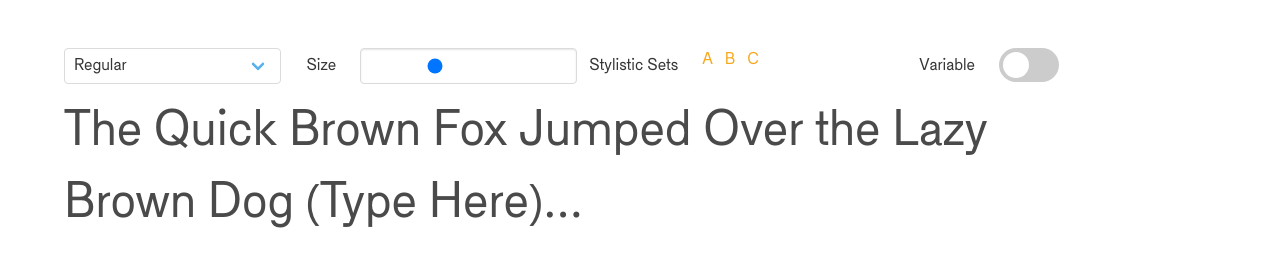
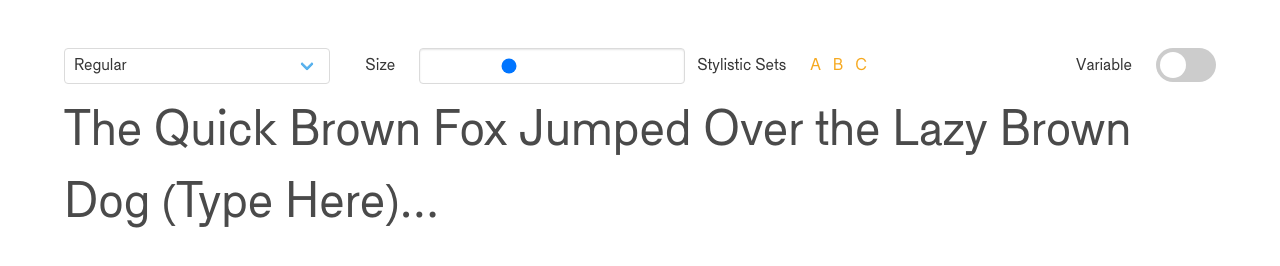
Before and after one commit to Metajake/variable-font, a plain HTML site: page index.pug in a window 1280 px wide. Drawn offline with nearby package versions, Linux system fonts and the light colour scheme; files that its build step writes are made by us from their sources.

Commit message:
Stylistic sets vertical centering. Variable toggle: has-flex-grow-unset

```diff
--- a/index.pug
+++ b/index.pug
@@ -35,15 +35,15 @@ html(lang="en")
                     label.label Stylistic&nbsp;Sets
                   .field-body
                     .field.is-grouped
-                      .control
+                      .control.is-flex.has-align-center
                         a A
-                      .control
+                      .control.is-flex.has-align-center
                         a B
-                      .control
+                      .control.is-flex.has-align-center
                         a C
                   .field-label.is-normal
                     label.label Variable
-                  .field-body
+                  .field-body.has-flex-grow-unset
                     .field
                       label.switch
                         input(type="checkbox")
--- a/static/css/base.styl
+++ b/static/css/base.styl
@@ -78,7 +78,12 @@ form *
 
 #text-area
   background-color:transparent
-  width:90%
 
 .has-pad-right-tablet
   padding-right:.75rem
+
+.has-align-center
+  align-items:center
+
+.has-flex-grow-unset
+  flex-grow: unset !important
```
Also changed, not shown: index.html, static/css/base.css.
